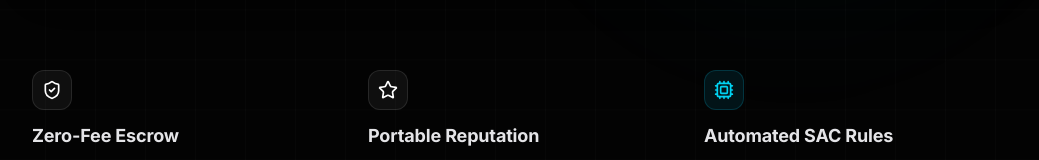
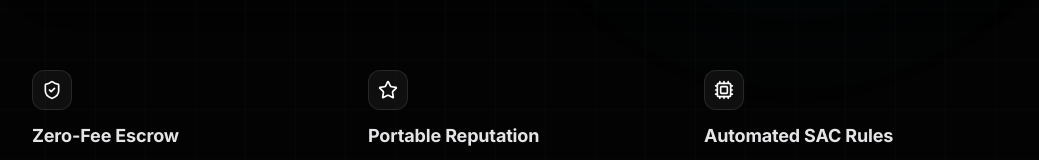
Before and after one commit to decoder-dd/PeerPort, a Next.js app in the folder frontend/: page / in a window 1280 px wide. Shown: the part 893-1053 px from the top of the page, without its empty margins (120-1159 px from the left). Built offline with nearby package versions, Linux system fonts and the light colour scheme; no server answers; what @stellar/stellar-sdk would draw is missing.

Commit message:
style: change automated SAC rules icon container color to premium white

```diff
--- a/frontend/src/app/page.tsx
+++ b/frontend/src/app/page.tsx
@@ -118,7 +118,7 @@ export default function Home() {
           </div>
 
           <div className="space-y-3">
-            <div className="flex h-10 w-10 items-center justify-center rounded-xl bg-cyan-500/10 text-cyan-400 border border-cyan-500/20">
+            <div className="flex h-10 w-10 items-center justify-center rounded-xl bg-white/5 text-white border border-white/10">
               <Cpu className="h-5 w-5" />
             </div>
             <h4 className="text-lg font-bold text-zinc-200">Automated SAC Rules</h4>
```
